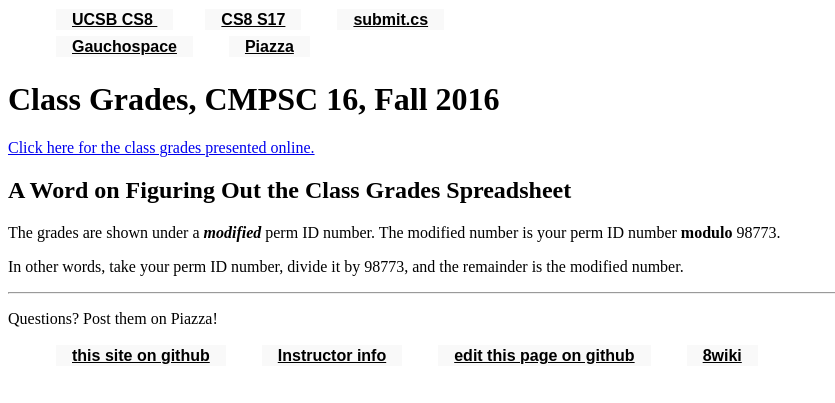
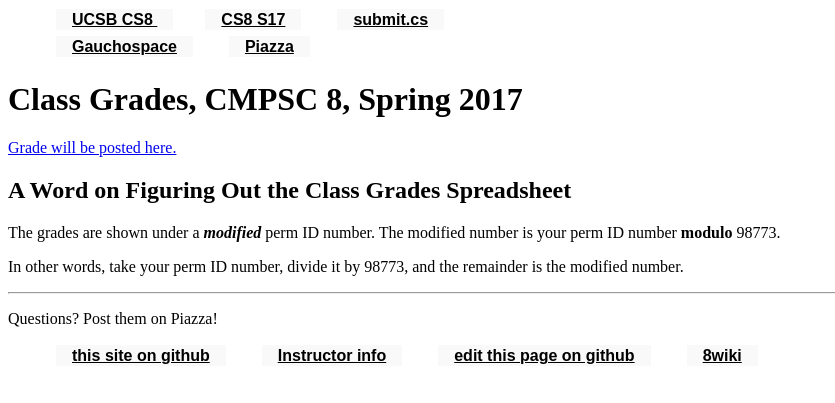
Before and after one commit to pconrad/ucsb-cs8-s17.github.io, a Jekyll site: the page built from _info/grades.md, in a window 1280 px wide. Shown: the top 403 px of the page, without its empty margins (0-835 px from the left). Built offline with Jekyll 4.4.1, drawn with Linux system fonts in a browser that asks for light colours.

Commit message:
Update grades.md

```diff
--- a/_info/grades.md
+++ b/_info/grades.md
@@ -1,10 +1,10 @@
 ---
-title: "Class Grades, CMPSC 16, Fall 2016"
+title: "Class Grades, CMPSC 8, Spring 2017"
 layout: handout
 ready: true
 ---
 
-[Click here for the class grades presented online.](http://cs.ucsb.edu/~zmatni/cs16/CS16Grades_Fa2016.htm){: target="_blank"}
+[Grade will be posted here.](http://cs.ucsb.edu/~zmatni/xxxxx){: target="_blank"}
 
 <h2>A Word on Figuring Out the Class Grades Spreadsheet</h2>
 
```
